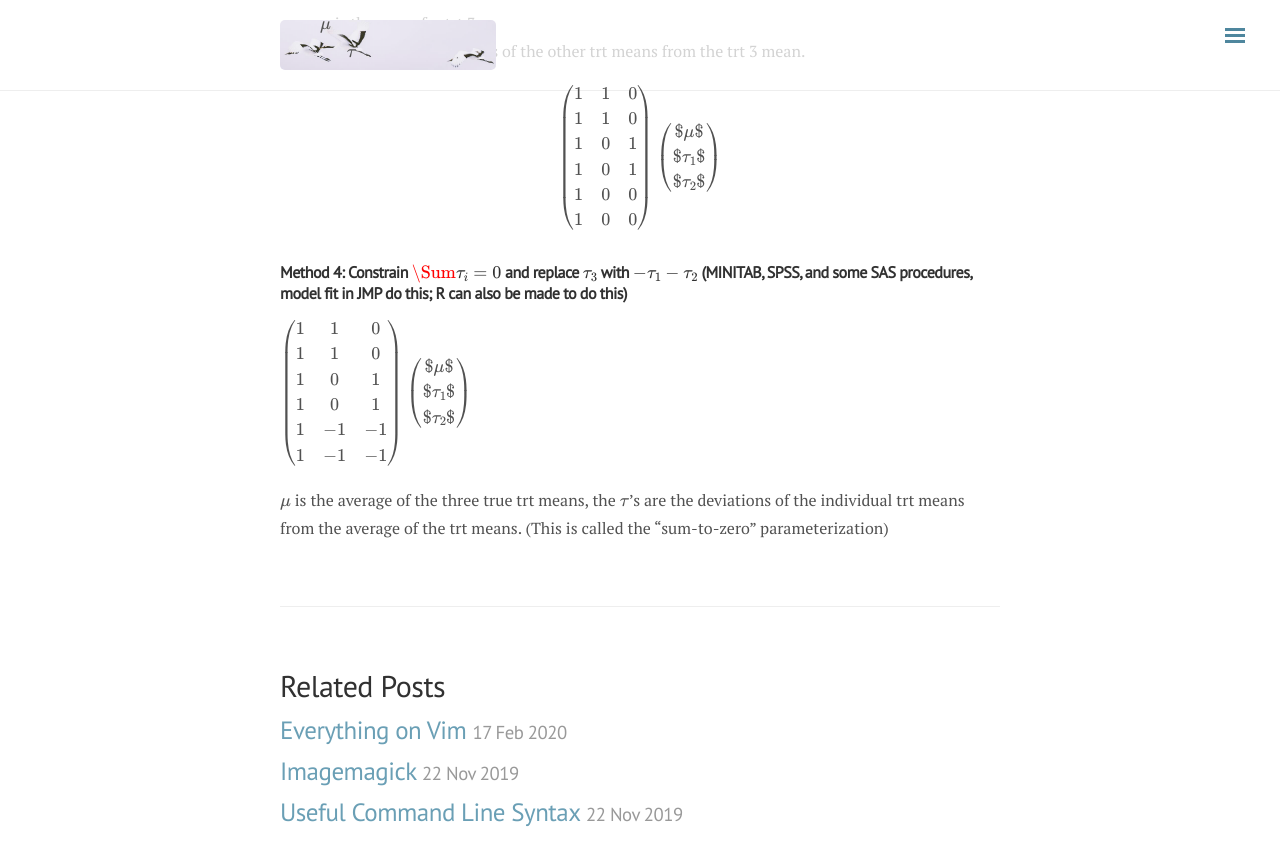
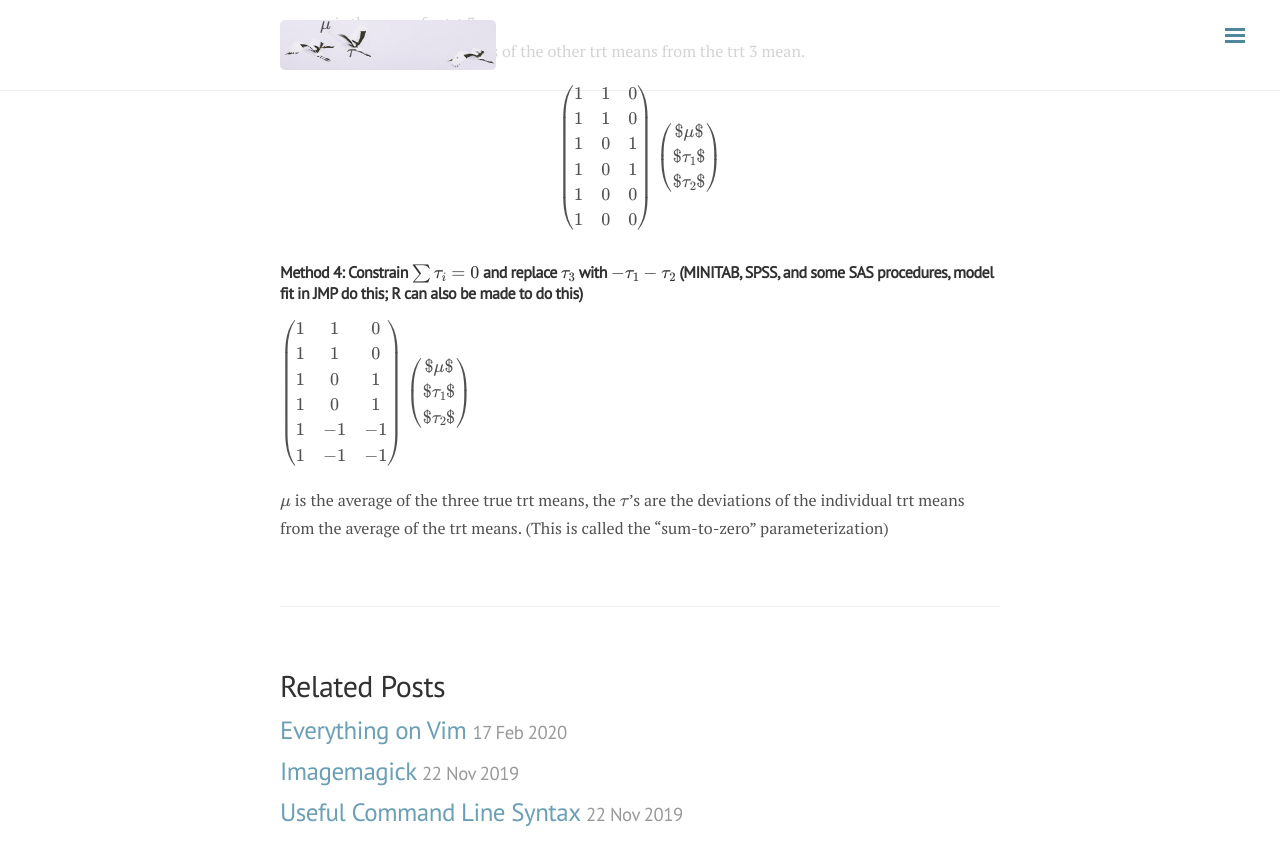
Before and after one commit to ylyy93/my_blog, a Jekyll site: the page built from _posts/phil/2020-03-18-experimental-design.md, in a window 1280 px wide and 900 px high, scrolled down 2976 px. Shown: the top 866 px of the window. Built offline with Jekyll 4.4.1, drawn with Linux system fonts in a browser that asks for light colours; nearby versions of some CDN libraries; formulas are drawn with MathJax 3; comment, search, counter and statistics services are not loaded.

Commit message:
rebuilding site Wed Mar 18 18:40:13 PDT 2020

```diff
--- a/_posts/phil/2020-03-18-experimental-design.md
+++ b/_posts/phil/2020-03-18-experimental-design.md
@@ -117,7 +117,7 @@ $\tau_2$
 \end{array}\right)
 $$
 
-##### Method 4: Constrain $\Sum \tau_i = 0$ and replace $\tau_3$ with $-\tau_1-\tau_2$ (MINITAB, SPSS, and some SAS procedures, model fit in JMP do this; R can also be made to do this)
+##### Method 4: Constrain $\sum \tau_i = 0$ and replace $\tau_3$ with $-\tau_1-\tau_2$ (MINITAB, SPSS, and some SAS procedures, model fit in JMP do this; R can also be made to do this)
 $$
 \left(\begin{array}{ccc}
 1 & 1 & 0\\
```
